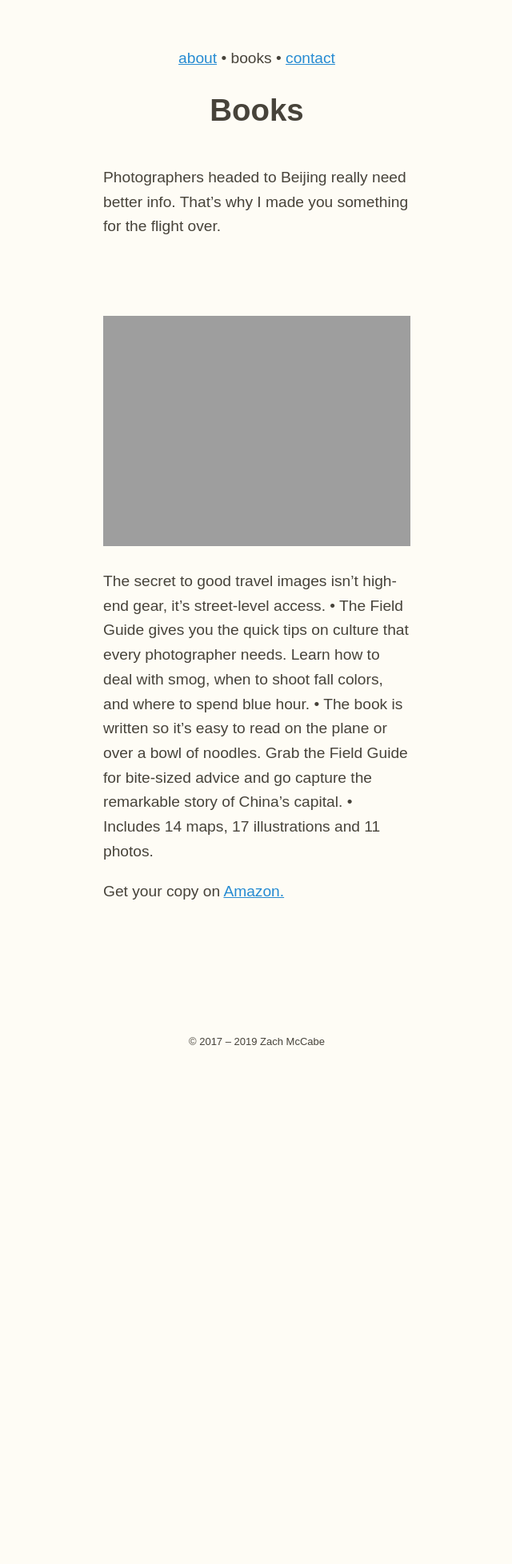
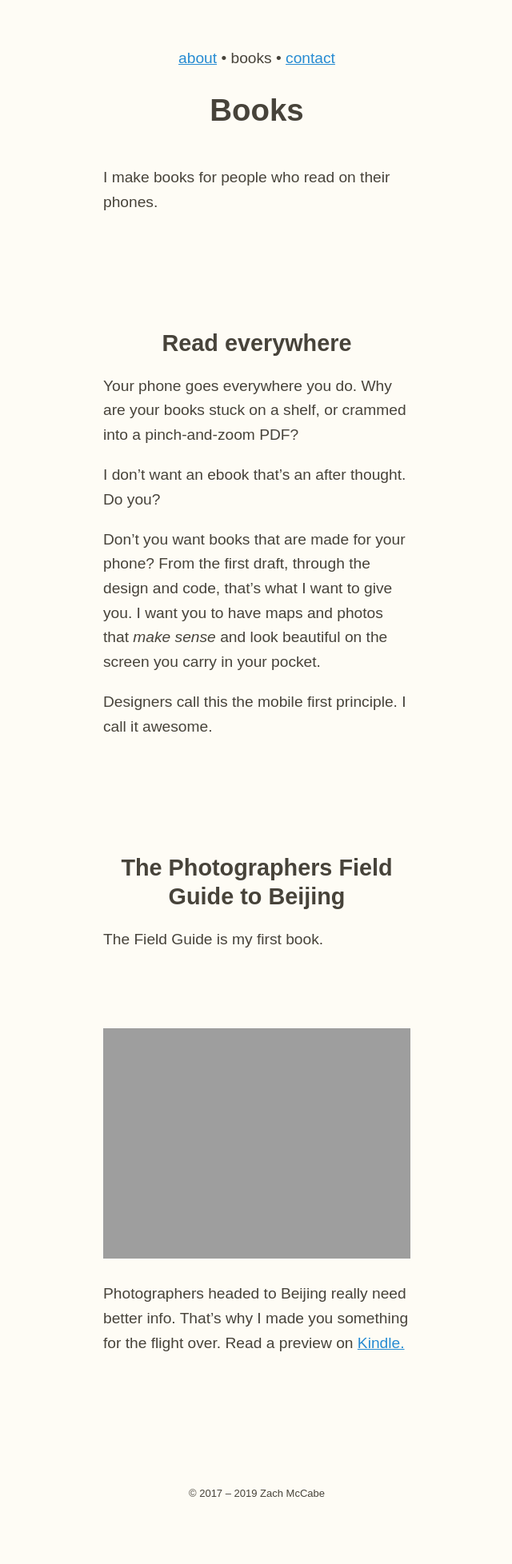
Before and after one commit to zachmccabe/zachmccabe.github.io, a Jekyll site: the page built from books.md, in a window 1280 px wide. Shown: the whole page at 80% size, without its empty margins (319-959 px from the left). Built offline with Jekyll 4.4.1, drawn with Linux system fonts in a browser that asks for light colours; before the commit the page ends 1392 px from its top, so only the background shows below that.

Commit message:
Update books.md

```diff
--- a/books.md
+++ b/books.md
@@ -1,19 +1,32 @@
 ---
 layout: kaoliang3_article
 title: Books
-date: 2019-06-10
+date: 2019-08-29
 description: Books
 
 ---
 
+I make books for people who read on their phones.
 
 
-Photographers headed to Beijing really need better info. That's why I made you something for the flight over.
+## Read everywhere
+
+Your phone goes everywhere you do. Why are your books stuck on a shelf, or crammed into a pinch-and-zoom PDF?
+
+I don't want an ebook that's an after thought. Do you?
+
+Don't you want books that are made for your phone? From the first draft, through the design and code, that's what I want to give you. I want you to have maps and photos that *make sense* and look beautiful on the screen you carry in your pocket.
+
+Designers call this the mobile first principle. I call it awesome.
+
+
+
+## The Photographers Field Guide to Beijing
+
+The Field Guide is my first book.
 
 <div style="margin-top:5em">
 <p><img src="https://www.zachmccabe.com/beijing/assets/viz/proof/photographers-field-guide-beijing-500.png" alt="Cover image from The Photographers Field Guide to Beijing" /></p>
 </div>
 
-The secret to good travel images isn't high-end gear, it's street-level access. • The Field Guide gives you the quick tips on culture that every photographer needs. Learn how to deal with smog, when to shoot fall colors, and where to spend blue hour. • The book is written so it's easy to read on the plane or over a bowl of noodles. Grab the Field Guide for bite-sized advice and go capture the remarkable story of China's capital. • Includes 14 maps, 17 illustrations and 11 photos.
-
-Get your copy on [Amazon.](https://read.amazon.com/kp/embed?asin=B072FVKP45)
+Photographers headed to Beijing really need better info. That's why I made you something for the flight over. Read a preview on [Kindle.](https://read.amazon.com/kp/embed?asin=B072FVKP45)
```
